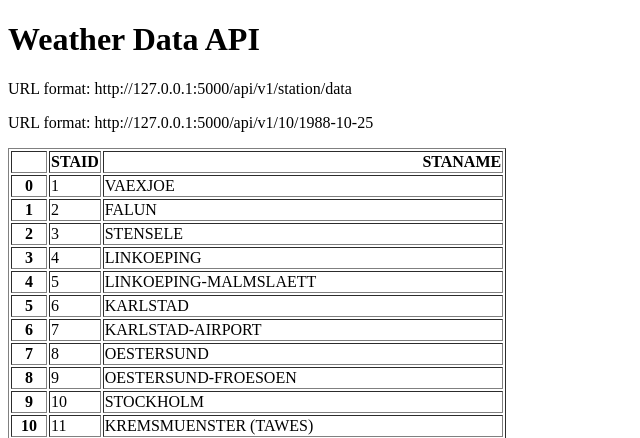
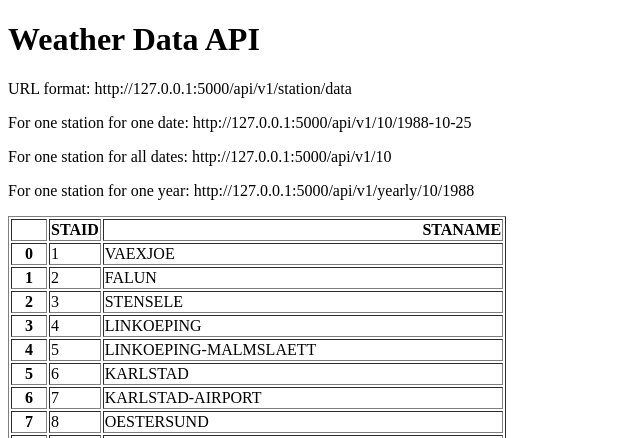
Before and after one commit to Jaikishanrai/Weather-Staition-Temperature-API, a Flask app: page / in a window 1280 px wide. Shown: the top 438 px of the page, without its empty margins (0-640 px from the left). Run offline with Flask 3, Linux system fonts and the light colour scheme.

Commit message:
Add URL end point for yearly and all data

```diff
--- a/main.py
+++ b/main.py
@@ -52,5 +52,24 @@ def about(station, date):
             "temperature": temperature}
 
 
+@app.route("/api/v1/<station>")
+def all_data(station):
+    filename = "data-small/TG_STAID" + str(station).zfill(6) + ".txt"
+    df = pd.read_csv(filename, skiprows=20, parse_dates=['    DATE'])
+    # converting the dataframe to dictionary
+    result = df.to_dict(orient="records")
+    return result
+
+
+@app.route("/api/v1/yearly/<station>/<year>")
+def yearly(station, year):
+    filename = "data-small/TG_STAID" + str(station).zfill(6) + ".txt"
+    df = pd.read_csv(filename, skiprows=20)
+    # to convert ['    DATE'] col in string type
+    df['    DATE'] = df['    DATE'].astype(str)
+    result = df[df['    DATE'].str.startswith(str(year))].to_dict(orient="records")
+    return result
+
+
 if __name__ == "__main__":
     app.run(debug=True)
--- a/templates/home.html
+++ b/templates/home.html
@@ -7,7 +7,10 @@
 <body>
 <h1> Weather Data API</h1>
 <p>URL format: http://127.0.0.1:5000/api/v1/station/data</p>
-<p>URL format: http://127.0.0.1:5000/api/v1/10/1988-10-25</p>
+<p>For one station for one date: http://127.0.0.1:5000/api/v1/10/1988-10-25</p>
+<p>For one station for all dates: http://127.0.0.1:5000/api/v1/10</p>
+<p>For one station for one year: http://127.0.0.1:5000/api/v1/yearly/10/1988</p>
+
 <!-- if you want to allow the template engine(flask) to render data as HTML, you have to write a vertical bar here-->
 <p>{{data|safe}}</p>
 
```
Also changed, not shown: 1 other file.
